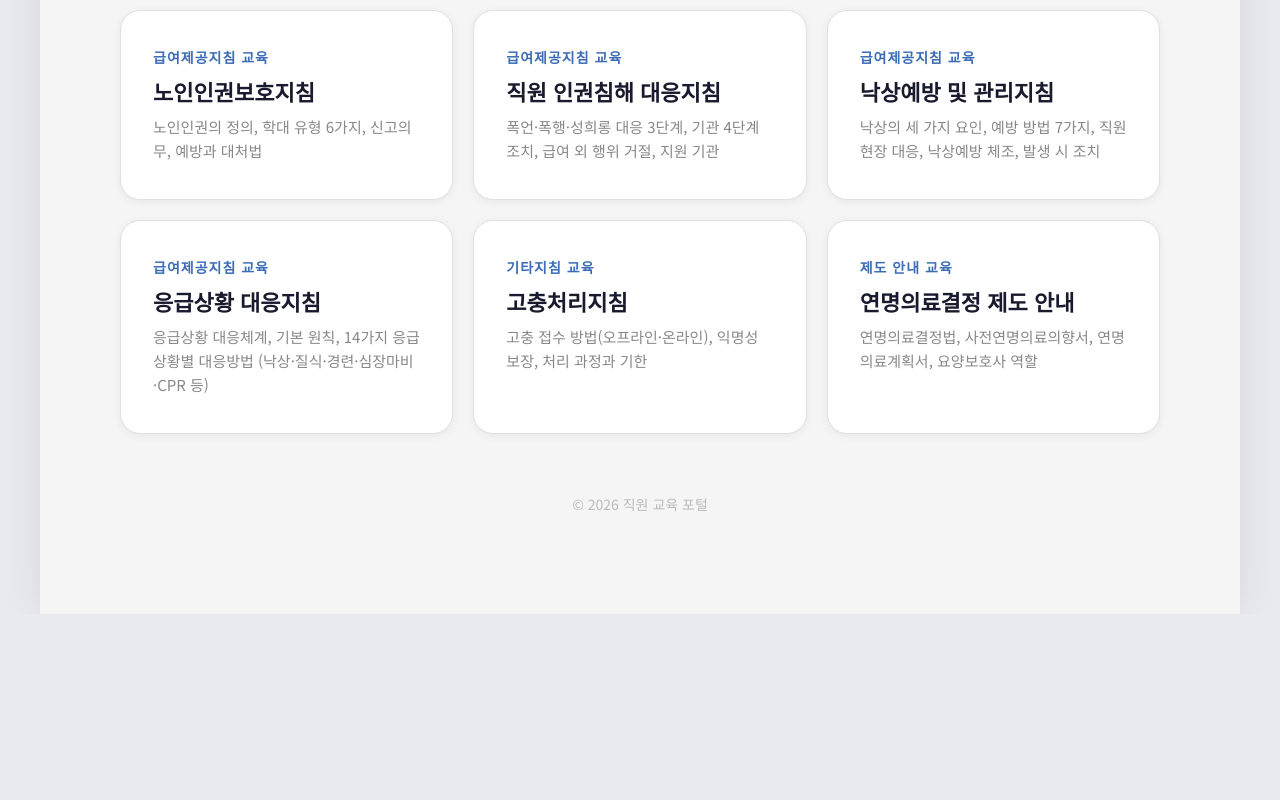
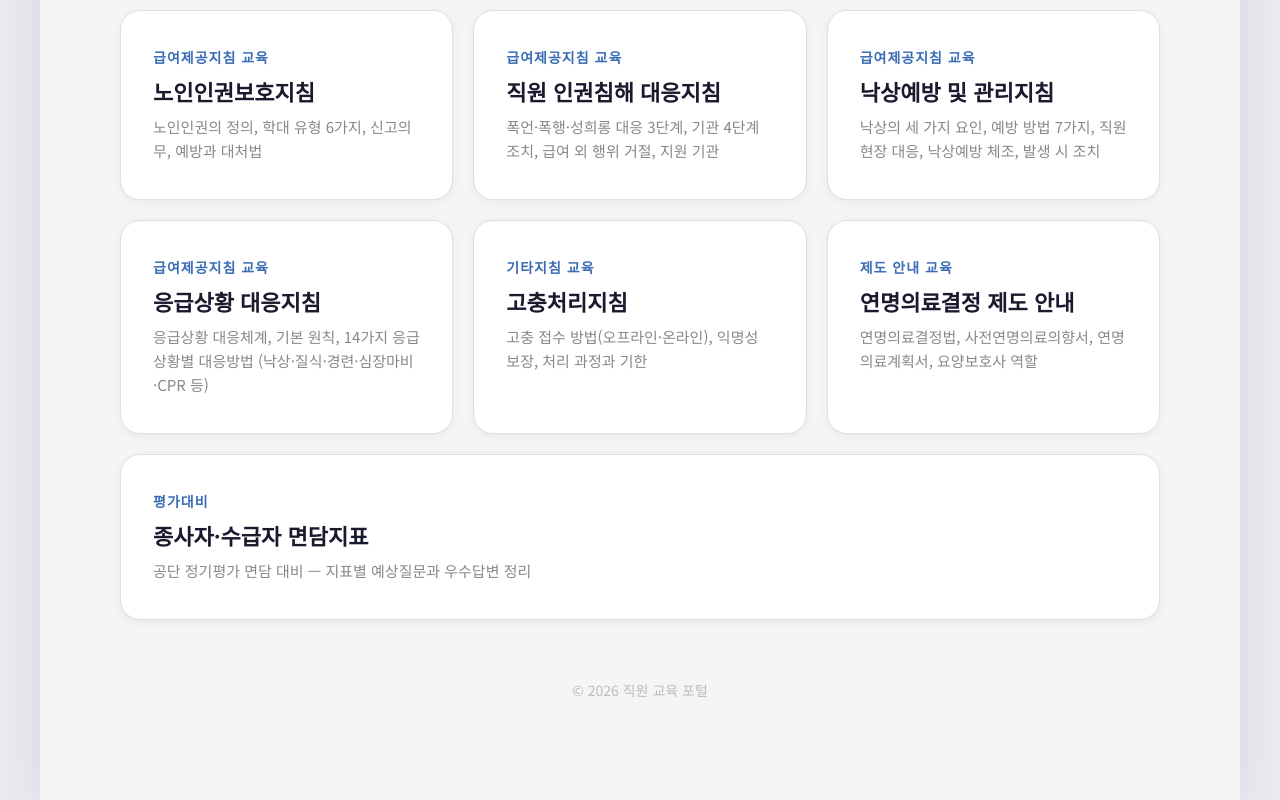
Before and after one commit to yunikim322/edu, a plain HTML site: page index.html in a window 1280 px wide. Shown: the part 448-1248 px from the top of the page. Before the commit the page ends 1062 px from the top, so only its background shows below. Drawn offline with Linux system fonts and the light colour scheme.

Commit message:
포털 목록에 면담지표 카드 추가

```diff
--- a/index.html
+++ b/index.html
@@ -156,6 +156,11 @@
       <div class="title">연명의료결정 제도 안내</div>
       <div class="desc">연명의료결정법, 사전연명의료의향서, 연명의료계획서, 요양보호사 역할</div>
     </a>
+    <a class="card" href="interview-guide.html">
+      <div class="label">평가대비</div>
+      <div class="title">종사자·수급자 면담지표</div>
+      <div class="desc">공단 정기평가 면담 대비 — 지표별 예상질문과 우수답변 정리</div>
+    </a>
   </div>
   <p class="footer">&copy; 2026 직원 교육 포털</p>
   </div><!-- /pc-wrapper -->
```
